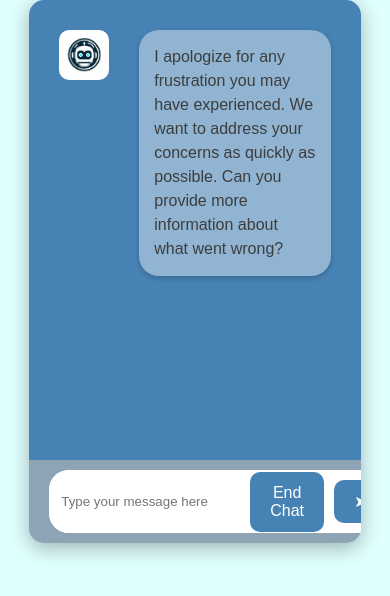
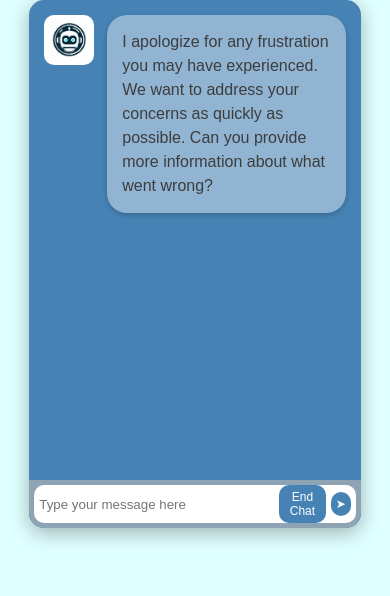
Before and after one commit to yannahlb/test_ensys, a Python web app: template EnSys__June8/EnSys-main/templates/chat_3.html in a window 390 px wide. Shown: the part 50-646 px from the top of the page. Run offline with Jinja, Linux system fonts and the light colour scheme; the template is opened without the code that fills it, so the values that code supplies are empty.

Commit message:
Update chat_3.html lastttt

```diff
--- a/EnSys__June8/EnSys-main/templates/chat_3.html
+++ b/EnSys__June8/EnSys-main/templates/chat_3.html
@@ -137,6 +137,39 @@
             margin-right: 10px;
         }
 
+        @media(max-width: 479px) {
+
+        .input-group {
+            display: flex;
+            border-radius: 10px;
+            background-color: #fff;
+            align-items: center;
+        }
+        .chat-messages {
+            padding: 5px;
+            height: 450px;
+        }
+        .chat-input{
+            padding: 5px;
+            width:100%;
+        }
+        .chat-input-container {
+            padding: 5px 5px;
+        }
+        .send-button, .end-button {
+            font-size: 12px;
+            padding: 5px 5px;
+            margin-right: 5px;
+        }
+        .chatbot-profile {
+            margin-bottom: 1px;
+            margin-right: 1px;
+        }
+        .message{
+            margin-left: 2px;
+        }
+}
+
         /* Fun animations */
         .message:hover,
         .user-message:hover {
```
